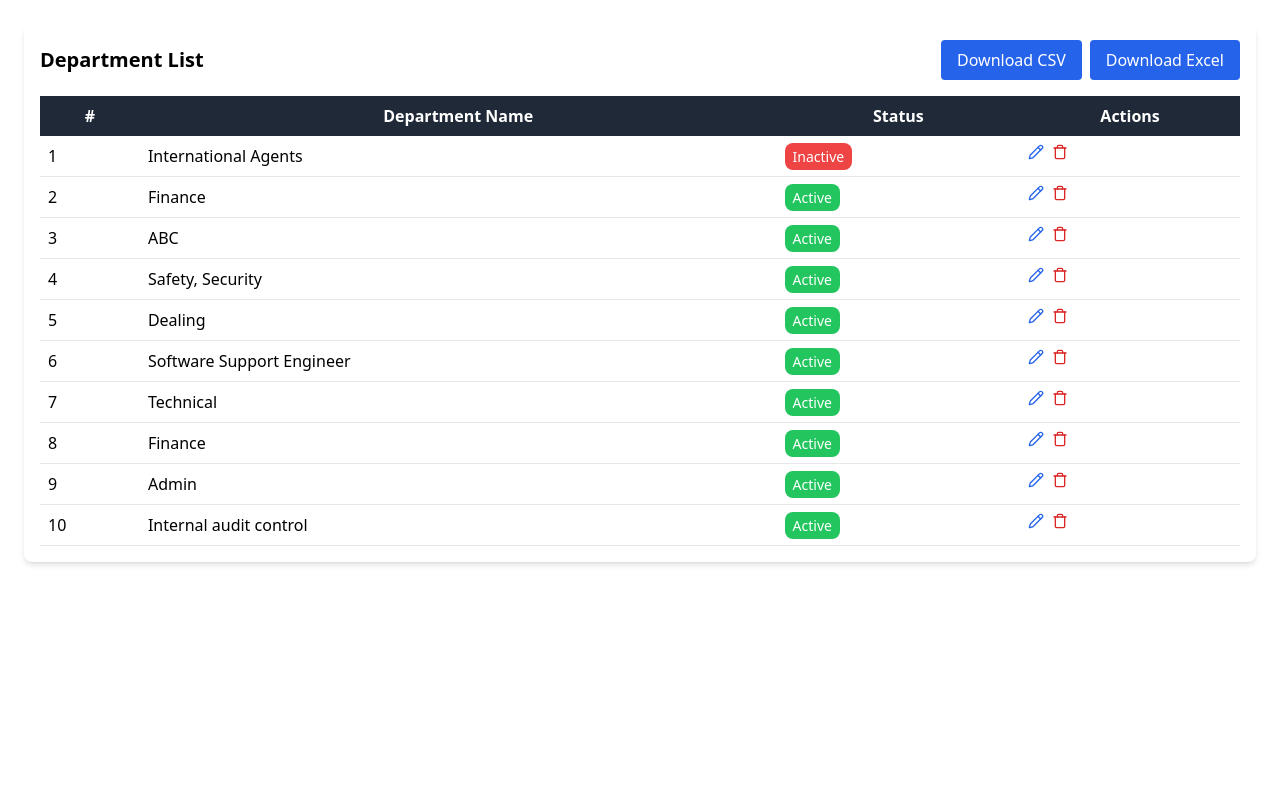
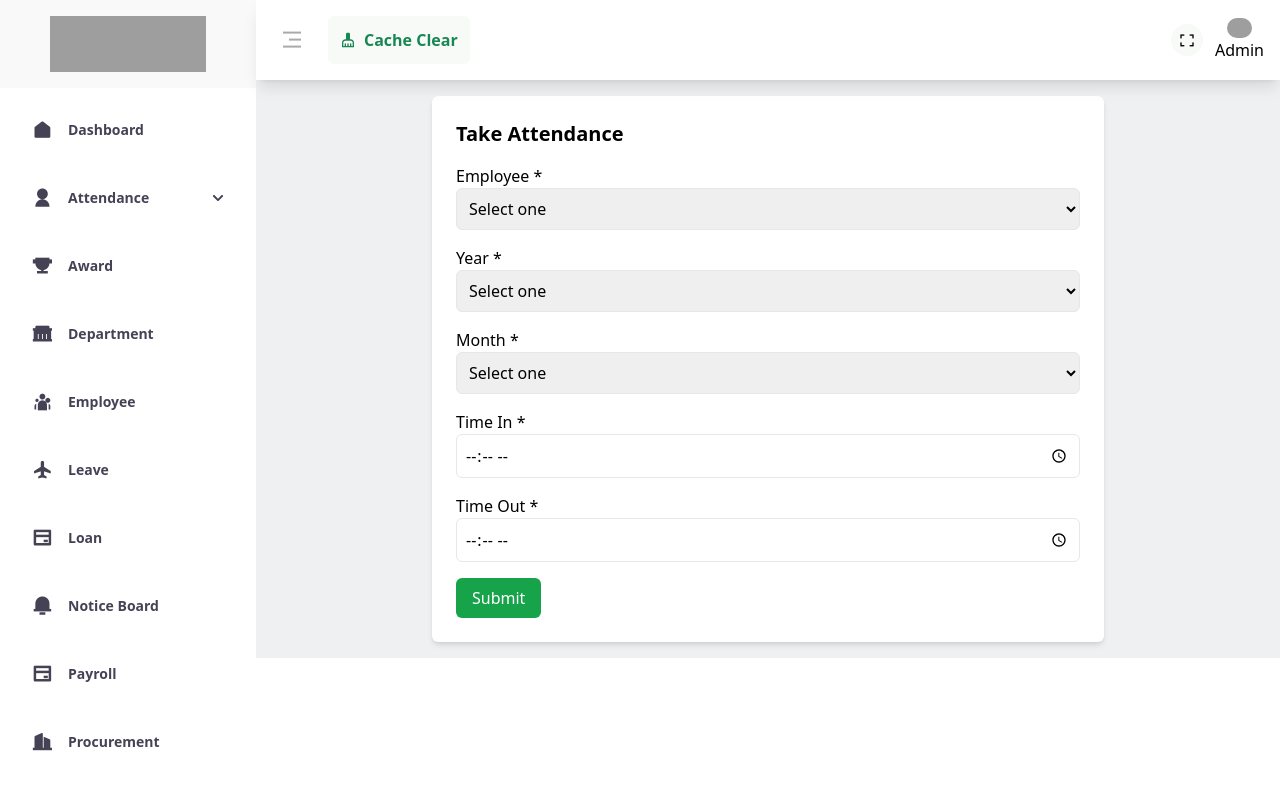
Before and after one commit to JULEEP/vendorpanel, a React (Create React App) app: page /monthlyattendance in a window 1280 px wide. Shown: the top 790 px of the page. Built offline with nearby package versions, Linux system fonts and the light colour scheme; grey boxes are pictures that could not be loaded.

Commit message:
Attendance

```diff
--- a/package.json
+++ b/package.json
@@ -9,6 +9,7 @@
     "@testing-library/react": "^16.2.0",
     "@testing-library/user-event": "^13.5.0",
     "avatar": "^0.1.0",
+    "axios": "^1.7.9",
     "lucide-react": "^0.475.0",
     "react": "^19.0.0",
     "react-csv": "^2.2.2",
--- a/src/App.js
+++ b/src/App.js
@@ -1,14 +1,22 @@
 
 import React from "react";
-import DepartmentList from "./Components/department";  // Correct the path here
-
+import { Route, Routes } from "react-router-dom";
+import Attendance from './attendanceform';
+import DepartmentList from "./Components/department"; // Correct the path here
+import AdminLayout from "./Layout/AdminLayout";
+import MonthlyAttendance from "./MonthlyAttendance";
 
 
 function App() {
   return (
-    <div className="App">
-      <DepartmentList /> {/* Render the DepartmentList component */}
-    </div>
+    <AdminLayout>
+      <Routes>
+        <Route path="/department" element={<DepartmentList/>}/>
+        <Route path="/attendanceform" element={<Attendance/>}/>
+        <Route path="/monthlyattendance" element={<MonthlyAttendance/>}/>
+
+      </Routes>
+    </AdminLayout>
   );
 }
 
--- a/src/Components/Sidebar.jsx
+++ b/src/Components/Sidebar.jsx
@@ -1,44 +1,97 @@
-import { X } from 'lucide-react'
-import React from 'react'
-import { FaCog, FaHome, FaUser } from 'react-icons/fa'
+import React, { useState } from 'react';
+import { FaChevronDown } from 'react-icons/fa';
+import { Link } from "react-router-dom";
 
-const Sidebar = ({isCollapsed,isMobile}) => {
-  const elements=[
-    { icon: <i class="ri-home-fill"></i>, name: "Dashboard" },
-    { icon: <i class="ri-user-fill"></i> , name: "Attendance" },
-    { icon: <i class="ri-trophy-fill"></i> , name: "Award" },
-    { icon: <i class="ri-government-fill"></i> , name: "Department" },
-    { icon: <i class="ri-team-fill"></i>, name: "Employee" },
-    { icon: <i class="ri-plane-fill"></i>, name: "Leave" },
-    { icon: <i class="ri-bank-card-line"></i>, name: "Loan" },
-    { icon: <i class="ri-notification-3-fill"></i>, name: "Notice Board" },
-    { icon: <i class="ri-bank-card-line"></i>, name: "Payroll" },
-    { icon: <i class="ri-building-2-fill"></i>, name: "Procurement" },
-    { icon: <i class="ri-list-check"></i>, name: "Project Management" },
-    { icon: <i class="ri-news-line"></i>, name: "Recruitment" },
-    { icon: <i class="ri-folder-chart-fill"></i>, name: "Reports" },
-    { icon: <i class="ri-star-fill"></i>, name: "Reward Points" },
-    { icon: <i class="ri-chat-2-fill"></i>, name: "Setup rules" },
-    { icon: <i class="ri-settings-2-fill"></i>, name: "Settings" },
-    { icon: <i class="ri-chat-2-fill"></i>, name: "Message" },
-  ]
+const Sidebar = ({ isCollapsed, isMobile }) => {
+  const [attendanceOpen, setAttendanceOpen] = useState(false);
+
+  const elements = [
+    { icon: <i className="ri-home-fill"></i>, name: "Dashboard", path: "/" },
+    {
+      icon: <i className="ri-user-fill"></i>,
+      name: "Attendance",
+      dropdown: [
+        { name: "Attendance Form", path: "/attendanceform" },
+        { name: "Monthly Attendance", path: "/monthlyattendance" },
+        { name: "Missing Attendance", path: "/missingattendance" },
+      ],
+    },
+    { icon: <i className="ri-trophy-fill"></i>, name: "Award" },
+    { icon: <i className="ri-government-fill"></i>, name: "Department" },
+    { icon: <i className="ri-team-fill"></i>, name: "Employee" },
+    { icon: <i className="ri-plane-fill"></i>, name: "Leave" },
+    { icon: <i className="ri-bank-card-line"></i>, name: "Loan" },
+    { icon: <i className="ri-notification-3-fill"></i>, name: "Notice Board" },
+    { icon: <i className="ri-bank-card-line"></i>, name: "Payroll" },
+    { icon: <i className="ri-building-2-fill"></i>, name: "Procurement" },
+    { icon: <i className="ri-list-check"></i>, name: "Project Management" },
+    { icon: <i className="ri-news-line"></i>, name: "Recruitment" },
+    { icon: <i className="ri-folder-chart-fill"></i>, name: "Reports" },
+    { icon: <i className="ri-star-fill"></i>, name: "Reward Points" },
+    { icon: <i className="ri-chat-2-fill"></i>, name: "Setup rules" },
+    { icon: <i className="ri-settings-2-fill"></i>, name: "Settings" },
+    { icon: <i className="ri-chat-2-fill"></i>, name: "Message" },
+  ];
+
   return (
-    <div
-            className={`bg-[#FFFFFF] text-white transition-all duration-300 ${
-              isMobile ? (isCollapsed ? "w-0" : "w-64") : isCollapsed ? "w-16" : "w-64"
-            } overflow-y-scroll no-scrollbar h-full flex flex-col`}
-          >
-            <div className="sticky top-0 text-[#464255] p-4 font-bold bg-[#F9F9F9] flex items-end justify-center">{!isCollapsed || isMobile ? <img className='h-[7vh] w-[70%]' src="https://hrm.bdtask-demoserver.com/storage/application/1716900096sidebar-logo.png" alt="" /> :<img className='h-[5vh] w-[70%]' src='https://hrm.bdtask-demoserver.com/storage/application/1716900212sidebar-collapsed-logo.png'/> }</div>
-            <nav className={`flex flex-col ${isCollapsed && "items-center"} space-y-4 mt-4 shadow-lg`}>
-              {elements.map((item, idx) => (
-                <div key={idx} className="flex items-center py-2 px-3 font-semibold text-sm text-[#464255] mx-4 rounded-lg hover:bg-[#D9F3EA] hover:text-[#00B074] duration-300 cursor-pointer">
+    <div className={`bg-[#FFFFFF] text-white transition-all duration-300 ${isMobile ? (isCollapsed ? "w-0" : "w-64") : isCollapsed ? "w-16" : "w-64"} overflow-y-scroll no-scrollbar h-full flex flex-col`}>
+      <div className="sticky top-0 text-[#464255] p-4 font-bold bg-[#F9F9F9] flex items-end justify-center">
+        {!isCollapsed || isMobile ? (
+          <img
+            className="h-[7vh] w-[70%]"
+            src="https://hrm.bdtask-demoserver.com/storage/application/1716900096sidebar-logo.png"
+            alt=""
+          />
+        ) : (
+          <img
+            className="h-[5vh] w-[70%]"
+            src="https://hrm.bdtask-demoserver.com/storage/application/1716900212sidebar-collapsed-logo.png"
+          />
+        )}
+      </div>
+      <nav className={`flex flex-col ${isCollapsed && "items-center"} space-y-4 mt-4 shadow-lg`}>
+        {elements.map((item, idx) => (
+          <div key={idx}>
+            {item.dropdown ? (
+              <>
+                <div
+                  className="flex items-center py-3 px-4 font-bold text-sm text-[#464255] mx-4 rounded-lg hover:bg-[#D9F3EA] hover:text-[#00B074] duration-300 cursor-pointer"
+                  onClick={() => setAttendanceOpen(!attendanceOpen)}
+                >
                   <span className="text-xl">{item.icon}</span>
-                  <span className={`ml-4 ${isCollapsed && !isMobile ? "hidden" : "block"}`}>{item.name}</span>
+                  <span className={`ml-4 ${isCollapsed && !isMobile ? "hidden" : "block"} font-bold cursor-pointer`}>{item.name}</span>
+                  <FaChevronDown className="ml-auto text-xs" />
                 </div>
-              ))}
-            </nav>
+                {attendanceOpen && (
+                  <ul className="ml-10 text-sm text-[#464255]">
+                    {item.dropdown.map((subItem, subIdx) => (
+                      <li key={subIdx}>
+                        <Link
+                          to={subItem.path}
+                          className="flex items-center space-x-2 py-2 font-bold cursor-pointer hover:text-[#00B074] hover:underline"
+                        >
+                          <span className="text-[#00B074]">•</span>
+                          <span>{subItem.name}</span>
+                        </Link>
+                      </li>
+                    ))}
+                  </ul>
+                )}
+              </>
+            ) : (
+              <Link
+                to={item.path}
+                className="flex items-center py-3 px-4 font-bold text-sm text-[#464255] mx-4 rounded-lg hover:bg-[#D9F3EA] hover:text-[#00B074] duration-300 cursor-pointer"
+              >
+                <span className="text-xl">{item.icon}</span>
+                <span className={`ml-4 ${isCollapsed && !isMobile ? "hidden" : "block"} font-bold cursor-pointer`}>{item.name}</span>
+              </Link>
+            )}
           </div>
-  )
-}
+        ))}
+      </nav>
+    </div>
+  );
+};
 
-export default Sidebar
+export default Sidebar;
--- /dev/null
+++ b/src/MonthlyAttendance.js
@@ -0,0 +1,76 @@
+import React, { useState } from "react";
+
+const MonthlyAttendance = () => {
+  const [employee, setEmployee] = useState("");
+  const [year, setYear] = useState("");
+  const [month, setMonth] = useState("");
+  const [timeIn, setTimeIn] = useState("");
+  const [timeOut, setTimeOut] = useState("");
+
+  return (
+    <div className="w-full max-w-2xl p-6 mx-auto bg-white rounded-md shadow-md">
+      <h2 className="mb-4 text-xl font-semibold">Take Attendance</h2>
+      <div className="space-y-4">
+        <div>
+          <label className="block font-medium">Employee *</label>
+          <select
+            className="w-full p-2 border rounded-md"
+            value={employee}
+            onChange={(e) => setEmployee(e.target.value)}
+          >
+            <option value="">Select one</option>
+            <option value="John Doe">John Doe</option>
+            <option value="Jane Smith">Jane Smith</option>
+          </select>
+        </div>
+        <div>
+          <label className="block font-medium">Year *</label>
+          <select
+            className="w-full p-2 border rounded-md"
+            value={year}
+            onChange={(e) => setYear(e.target.value)}
+          >
+            <option value="">Select one</option>
+            <option value="2024">2024</option>
+            <option value="2025">2025</option>
+          </select>
+        </div>
+        <div>
+          <label className="block font-medium">Month *</label>
+          <select
+            className="w-full p-2 border rounded-md"
+            value={month}
+            onChange={(e) => setMonth(e.target.value)}
+          >
+            <option value="">Select one</option>
+            <option value="January">January</option>
+            <option value="February">February</option>
+          </select>
+        </div>
+        <div>
+          <label className="block font-medium">Time In *</label>
+          <input
+            type="time"
+            className="w-full p-2 border rounded-md"
+            value={timeIn}
+            onChange={(e) => setTimeIn(e.target.value)}
+          />
+        </div>
+        <div>
+          <label className="block font-medium">Time Out *</label>
+          <input
+            type="time"
+            className="w-full p-2 border rounded-md"
+            value={timeOut}
+            onChange={(e) => setTimeOut(e.target.value)}
+          />
+        </div>
+        <button className="px-4 py-2 text-white bg-green-600 rounded-md hover:bg-green-700">
+          Submit
+        </button>
+      </div>
+    </div>
+  );
+};
+
+export default MonthlyAttendance;
--- /dev/null
+++ b/src/attendanceform.js
@@ -0,0 +1,39 @@
+import React, { useState } from "react";
+
+const AttendanceForm = () => {
+  const [employee, setEmployee] = useState("");
+  const [time, setTime] = useState("");
+
+  return (
+    <div className="min-h-screen p-6 bg-gray-100">
+      <div className="p-6 bg-white rounded shadow-lg">
+        <h2 className="mb-4 text-xl font-semibold">Take attendance</h2>
+        <div className="mb-4">
+          <label className="block mb-2 font-semibold text-gray-700">Employee <span className="text-red-500">*</span></label>
+          <select
+            className="w-full px-3 py-2 border rounded focus:outline-none focus:ring focus:border-green-500"
+            value={employee}
+            onChange={(e) => setEmployee(e.target.value)}
+          >
+            <option value="">Select one</option>
+            <option value="John Doe">John Doe</option>
+            <option value="Jane Smith">Jane Smith</option>
+          </select>
+        </div>
+        <div className="mb-4">
+          <label className="block mb-2 font-semibold text-gray-700">Time <span className="text-red-500">*</span></label>
+          <input
+            type="datetime-local"
+            className="w-full px-3 py-2 border rounded focus:outline-none focus:ring focus:border-green-500"
+            value={time}
+            onChange={(e) => setTime(e.target.value)}
+          />
+        </div>
+        <button className="px-4 py-2 text-white bg-green-600 rounded">Submit</button>
+        <button className="px-4 py-2 ml-4 text-green-700 bg-green-100 border border-green-600 rounded">+ Bulk insert</button>
+      </div>
+    </div>
+  );
+};
+
+export default AttendanceForm;
```
Also changed, not shown: src/MissingAttendance.js (added, +16 -0 lines), 1 other file (tests, documents, lock files or other folders).
